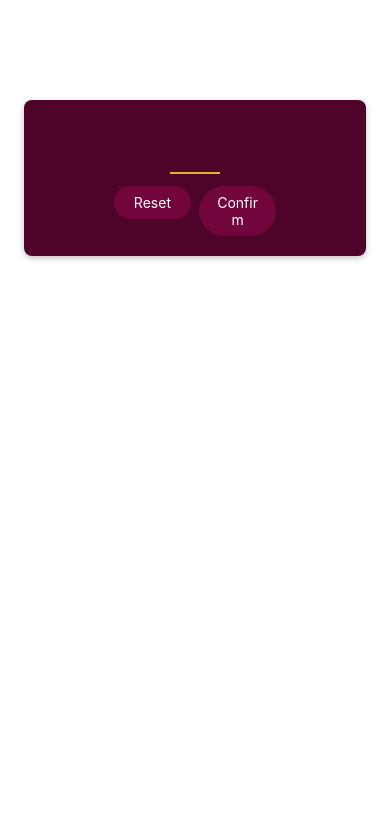
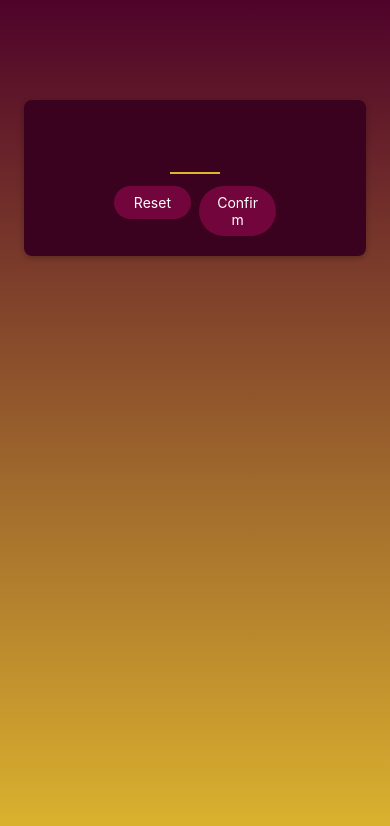
Before and after one commit to PhenDoesStuff/rn-mini-game, a React Native app: screen / in a window 390 px wide. Shown: the top 826 px of the page. Built offline with nearby package versions, Linux system fonts and the light colour scheme.

Commit message:
Added expo gradient package to be able to easily add a gradient as the background

```diff
--- a/App.js
+++ /dev/null
@@ -1,8 +0,0 @@
-import { StyleSheet } from 'react-native';
-import StartGameScreen from './screens/StartGameScreen';
-
-export default function App() {
-	return <StartGameScreen />;
-}
-
-const styles = StyleSheet.create({});
--- /dev/null
+++ b/App.jsx
@@ -0,0 +1,21 @@
+import { LinearGradient } from 'expo-linear-gradient';
+import { StyleSheet } from 'react-native';
+import StartGameScreen from './screens/StartGameScreen';
+
+const App = () => {
+	return (
+		<LinearGradient
+			colors={['#4e0329', '#ddb52f']}
+			style={styles.rootScreen}>
+			<StartGameScreen />
+		</LinearGradient>
+	);
+};
+
+const styles = StyleSheet.create({
+	rootScreen: {
+		flex: 1
+	}
+});
+
+export default App;
--- a/package.json
+++ b/package.json
@@ -10,6 +10,7 @@
   },
   "dependencies": {
     "expo": "~48.0.18",
+    "expo-linear-gradient": "~12.1.2",
     "expo-status-bar": "~1.4.4",
     "react": "18.2.0",
     "react-native": "0.71.8"
--- a/screens/StartGameScreen.jsx
+++ b/screens/StartGameScreen.jsx
@@ -29,7 +29,7 @@
 		marginTop: 100,
 		marginHorizontal: 24,
 		padding: 16,
-		backgroundColor: '#4e0329',
+		backgroundColor: '#3b021f',
 		borderRadius: 8,
 		elevation: 4,
 		shadowColor: 'black',
```
Also changed, not shown: 1 other file (tests, documents, lock files or other folders).
